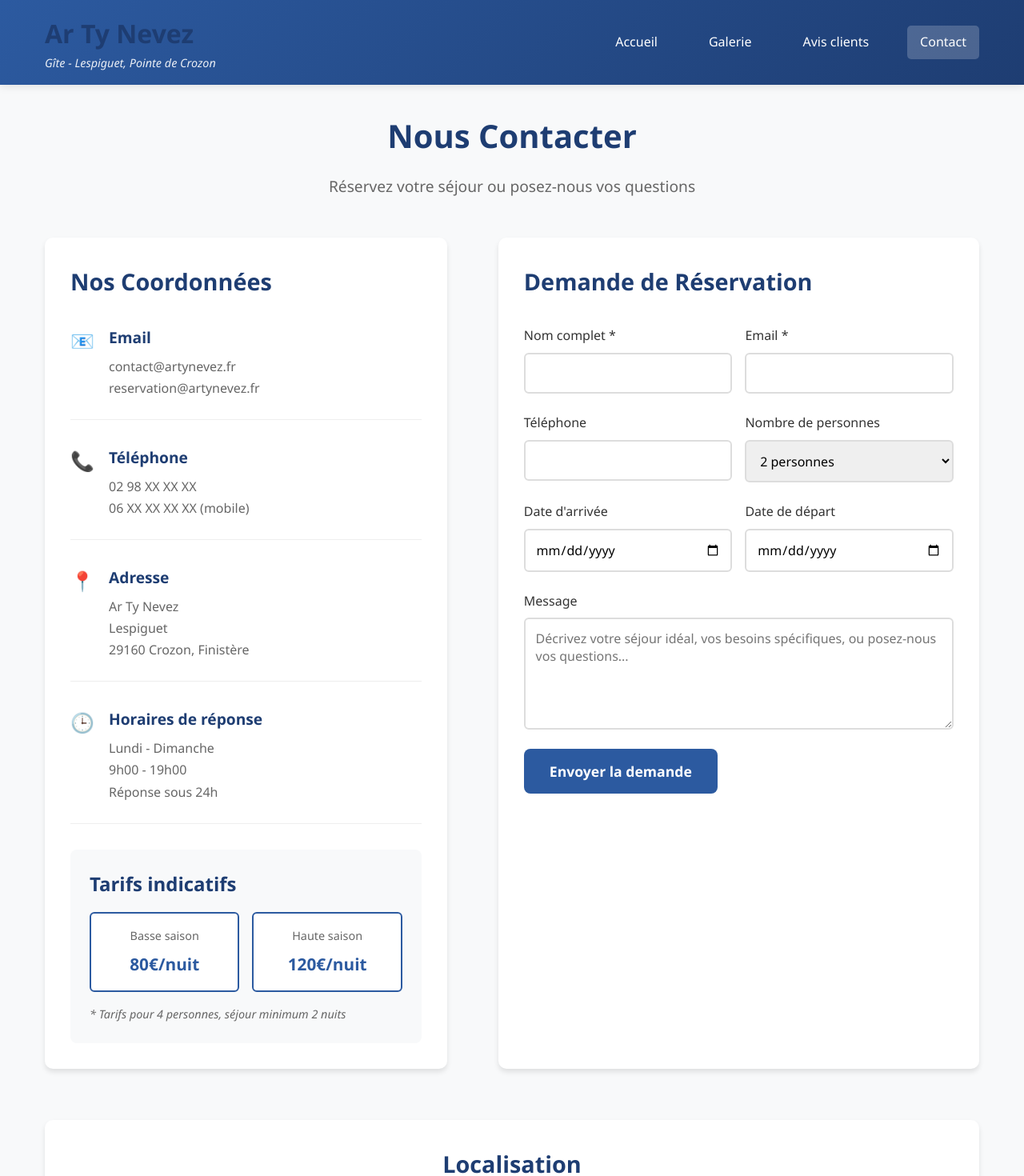
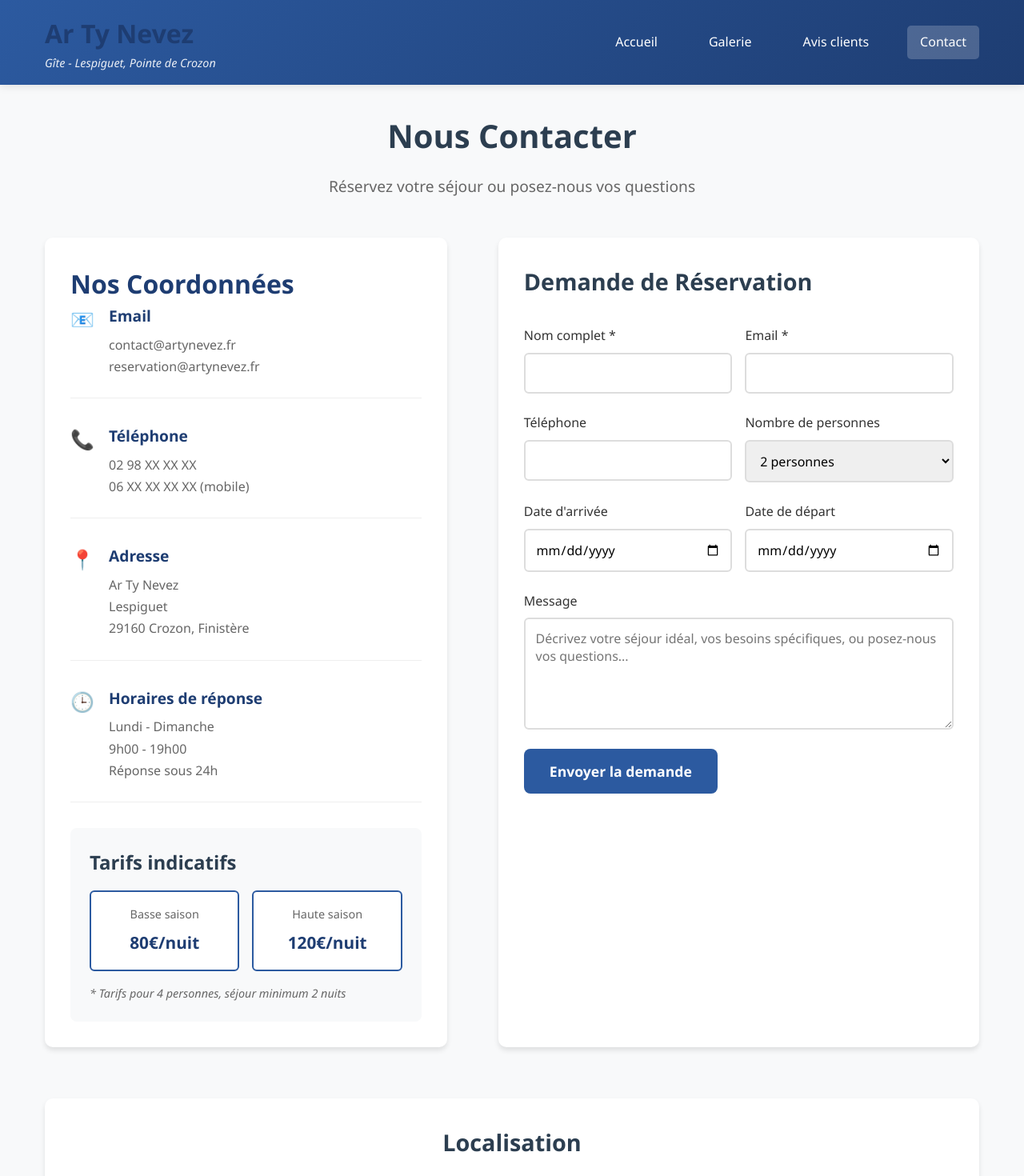
Before and after one commit to Arthur-Blamart/client-lespiguet, a React (Vite) app: page /client-lespiguet/contact in a window 1280 px wide. Shown: the top 1470 px of the page at 80% size. Built offline with nearby package versions, Linux system fonts and the light colour scheme.

Commit message:
changeg color

```diff
--- a/src/pages/Contact.css
+++ b/src/pages/Contact.css
@@ -11,7 +11,7 @@
 
 .contact-header h1 {
   font-size: 2.5rem;
-  color: #1e3d72;
+  color: #2c3e50;
   margin-bottom: 1rem;
 }
 
@@ -36,10 +36,9 @@
   height: fit-content;
 }
 
-.contact-info h2 {
-  color: #1e3d72;
+.form-section h2 {
   margin-bottom: 2rem;
-  font-size: 1.8rem;
+  color: #2c3e50;
 }
 
 .info-item {
@@ -81,7 +80,7 @@
 }
 
 .pricing-info h3 {
-  color: #1e3d72;
+  color: #2c3e50;
   margin-bottom: 1rem;
 }
 
@@ -111,7 +110,7 @@
 .price {
   font-size: 1.3rem;
   font-weight: bold;
-  color: #2c5aa0;
+  color: #1e3d72;
 }
 
 .pricing-note {
@@ -130,7 +129,7 @@
 }
 
 .contact-form-section h2 {
-  color: #1e3d72;
+  color: #2c3e50;
   margin-bottom: 2rem;
   font-size: 1.8rem;
 }
@@ -234,7 +233,7 @@
 }
 
 .map-section h2 {
-  color: #1e3d72;
+  color: #2c3e50;
   margin-bottom: 2rem;
   text-align: center;
   font-size: 1.8rem;
--- a/src/pages/Gallery.css
+++ b/src/pages/Gallery.css
@@ -11,7 +11,7 @@
 
 .gallery-header h1 {
   font-size: 2.5rem;
-  color: #1e3d72;
+  color: #2c3e50;
   margin-bottom: 1rem;
 }
 
--- a/src/pages/HomePage.css
+++ b/src/pages/HomePage.css
@@ -114,7 +114,7 @@
 .location h2 {
   text-align: center;
   margin-bottom: 3rem;
-  color: #1e3d72;
+  color: #2c3e50;
   font-size: 2.5rem;
 }
 
@@ -134,7 +134,7 @@
 
 .features h3 {
   margin-bottom: 1.5rem;
-  color: #1e3d72;
+  color: #2c3e50;
 }
 
 .features ul,
@@ -154,7 +154,7 @@
 }
 
 .location-text h3 {
-  color: #1e3d72;
+  color: #2c3e50;
   margin-bottom: 1rem;
 }
 
--- a/src/pages/Reviews.css
+++ b/src/pages/Reviews.css
@@ -11,7 +11,7 @@
 
 .reviews-header h1 {
   font-size: 2.5rem;
-  color: #1e3d72;
+  color: #2c3e50;
   margin-bottom: 2rem;
 }
 
@@ -31,10 +31,10 @@
   gap: 1rem;
 }
 
-.rating-number {
+.rating-score {
   font-size: 3rem;
   font-weight: bold;
-  color: #2c5aa0;
+  color: #1e3d72;
 }
 
 .stars-display {
@@ -100,7 +100,7 @@
 }
 
 .review-form-container h2 {
-  color: #1e3d72;
+  color: #2c3e50;
   margin-bottom: 2rem;
   text-align: center;
 }
```
